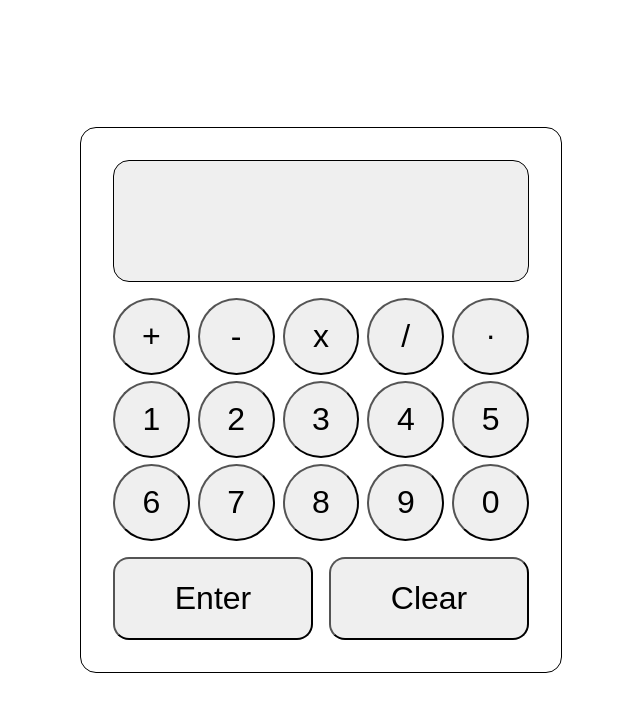
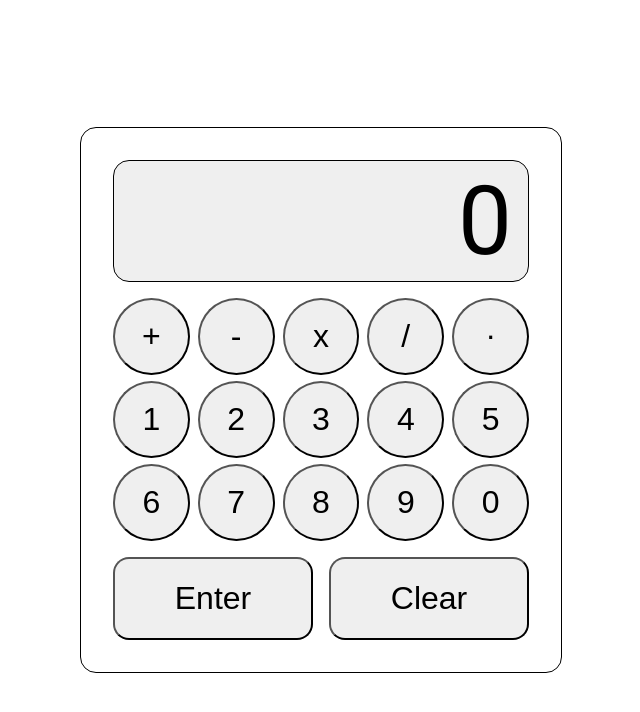
Before and after one commit to gabriellend/calculator, a plain HTML site: page index.html in a window 1280 px wide. Both pictures are taken after a click on the button "Clear". Shown: the whole page, without its empty margins (319-959 px from the left). Drawn offline with Linux system fonts and the light colour scheme.

Commit message:
Set default value to 0

```diff
--- a/index.html
+++ b/index.html
@@ -17,7 +17,7 @@
     <div class="calculator">
       <div class="contents">
         <div class="screen">
-          <div class="display"></div>
+          <div class="display">0</div>
         </div>
         <div class="buttons">
           <button class="add operator">+</button>
--- a/index.js
+++ b/index.js
@@ -145,7 +145,7 @@ const reset = () => {
 };
 
 const clearDisplay = () => {
-  display.innerText = "";
+  display.innerText = 0;
 };
 
 // EVENT LISTENERS
```
